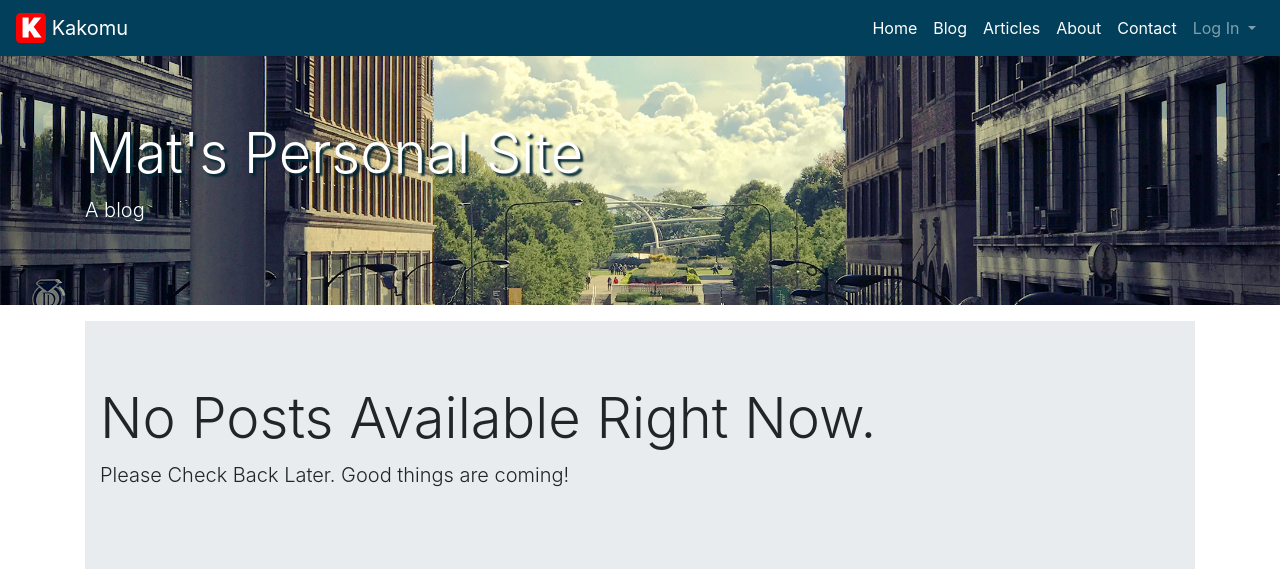
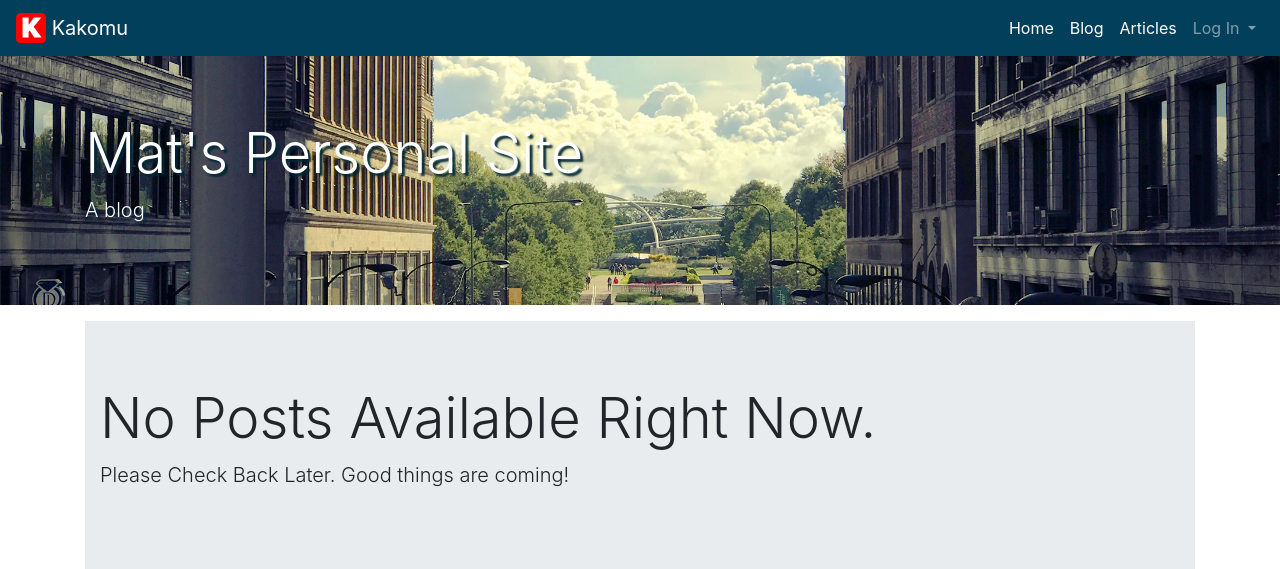
Before and after one commit to methompson/Django-Blog, a Django app: page /blog/ in a window 1280 px wide. Shown: the top 569 px of the page. Run offline with Django 3.2, Linux system fonts and the light colour scheme; data that the repository does not hold is empty; some libraries are stand-ins or nearby versions.

Commit message:
Changed redirects in Add/Edit/Delete Pages. Changed base file to display published permanent pages, updated permanent views to only show published permanent pages. Removed old Contact/About URLs to prevent viewing of unpublished pages

```diff
--- /dev/null
+++ b/blog/templatetags/menu_tags.py
@@ -0,0 +1,24 @@
+from datetime import date
+
+from django import template
+from django.urls import reverse
+from django.utils.html import mark_safe
+
+from ..models import Post
+
+register = template.Library()
+
+@register.filter
+def menu_permanent_links(text):
+
+    perm_links = Post.objects.filter(category='P').filter(published=True).order_by('slug')
+
+    menu = ""
+
+    for l in perm_links:
+        menu += '<li class="nav-item active">'
+        menu += '<a class="nav-link" href="{0}">{1}</a>'.format(reverse('permanent_page', kwargs={'slug':l.slug}), l.title)
+        menu += '</li>'
+
+
+    return mark_safe(menu)
--- a/blog/views.py
+++ b/blog/views.py
@@ -22,12 +22,6 @@ from .models import Post
 def home(request):
     return render(request, 'home.html')
 
-def about(request):
-    return redirect('permanent_page', slug="about")
-
-def contact(request):
-    return redirect('permanent_page', slug="contact")
-
 def permanent(request, slug):
     post = get_object_or_404(Post, slug=slug)
     return render(request, 'permanent.html', {'post': post})
@@ -51,7 +45,7 @@ class AllPostListView(PostListView):
 class PermanentPostListView(PostListView):
 
     def get_queryset(self):
-        queryset = super().get_queryset().filter(category='P')
+        queryset = super().get_queryset().filter(category='P').order_by('slug')
         return queryset
 
     def get_context_data(self, **kwargs):
@@ -131,7 +125,7 @@ def add_new_post(request):
             elif post.category == "B":
                 url = "blog_" + url
             else:
-                url = "home"
+                url = "permanent_list"
 
             try:
                 post.save()
@@ -183,15 +177,17 @@ class EditPost(UpdateView):
 
         post.save()
 
+        if post.published is False or post.published_at is None:
+            url = '_draft_list'
+        else:
+            url = '_post_list'
+
         if post.category is 'A':
-            type = "article"
+            url = "article" + url
+        elif post.category is 'B':
+            url = "blog" + url
         else:
-            type = "blog"
-
-        if post.published is False or post.published_at is None:
-            url = type + '_draft_list'
-        else:
-            url = type + '_post_list'
+            url="permanent_list"
 
         return redirect(url)
 
@@ -212,7 +208,7 @@ class DeletePost(DeleteView):
         elif post.category == "B":
             url = "blog_" + url
         else:
-            url = 'home'
+            url = 'permanent_list'
 
         super().delete(self, request, *args, **kwargs)
         #sends a URL for JavaScript to handle redirection
--- a/project/settings.py
+++ b/project/settings.py
@@ -133,4 +133,6 @@ STATICFILES_DIRS = [
 LOGOUT_REDIRECT_URL = 'home'
 LOGIN_URL = 'login'
 LOGIN_REDIRECT_URL = 'home'
-STATIC_ROOT = './static'
+#For Use During Deployment
+#STATIC_ROOT = './static'
+LOGGING_CONFIG = None
--- a/project/urls.py
+++ b/project/urls.py
@@ -47,8 +47,6 @@ urlpatterns = [
     path('articles/posts/<slug:slug>/', blog_views.view_post, name='view_article_post'),
 
     path('', blog_views.home, name='home'),
-    path('about', blog_views.about, name='about'),
-    path('contact', blog_views.contact, name='contact'),
     path('site/<slug:slug>/', blog_views.permanent, name='permanent_page'),
     path('tags/<slug:tag>/', blog_views.TagsListView.as_view(), name='tag_list'),
     path('site/', blog_views.PermanentPostListView.as_view(), name='permanent_list'),
--- a/templates/base.html
+++ b/templates/base.html
@@ -1,4 +1,4 @@
-{% load static %}{% load text_filter_tags %}<!DOCTYPE html>
+{% load static %}{% load text_filter_tags %}{% load menu_tags %}<!DOCTYPE html>
 <html lang="en">
     <head>
         <meta charset="utf-8">
@@ -45,16 +45,8 @@
                             Articles
                         </a>
                     </li>
-                    <li class="nav-item active">
-                        <a class="nav-link" href="{% url 'about' %}">
-                            About
-                        </a>
-                    </li>
-                    <li class="nav-item active">
-                        <a class="nav-link" href="{% url 'contact' %}">
-                            Contact
-                        </a>
-                    </li>
+
+                    {{ menu|menu_permanent_links }}
 
                     {% if user.is_authenticated %}
                     <li class="nav-item dropdown">
```
